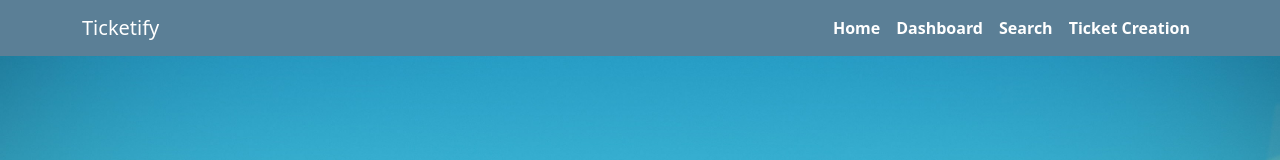
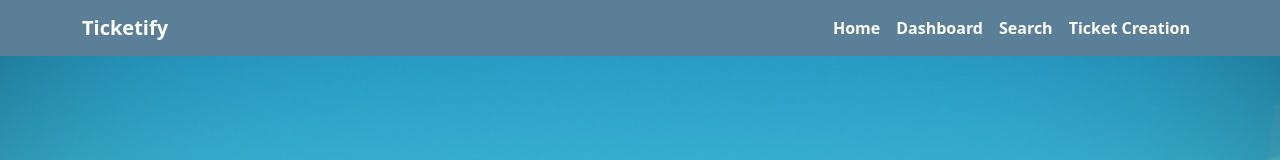
Before and after one commit to imOnVacation/frontend-tech-final-project, a React (Create React App) app in the folder client/: page / in a window 1280 px wide. Shown: the top 160 px of the page. Built offline with nearby package versions, Linux system fonts and the light colour scheme.

Commit message:
bolded the app name

```diff
--- a/client/src/components/Header.js
+++ b/client/src/components/Header.js
@@ -13,7 +13,7 @@ const Header = () => {
       }}
     >
       <Container>
-        <Navbar.Brand href='/' style={{ color: 'white' }}>
+        <Navbar.Brand href='/' style={{ color: 'white', fontWeight: 'bold' }}>
           Ticketify
         </Navbar.Brand>
         <Navbar.Toggle aria-controls='basic-navbar-nav' />
```
